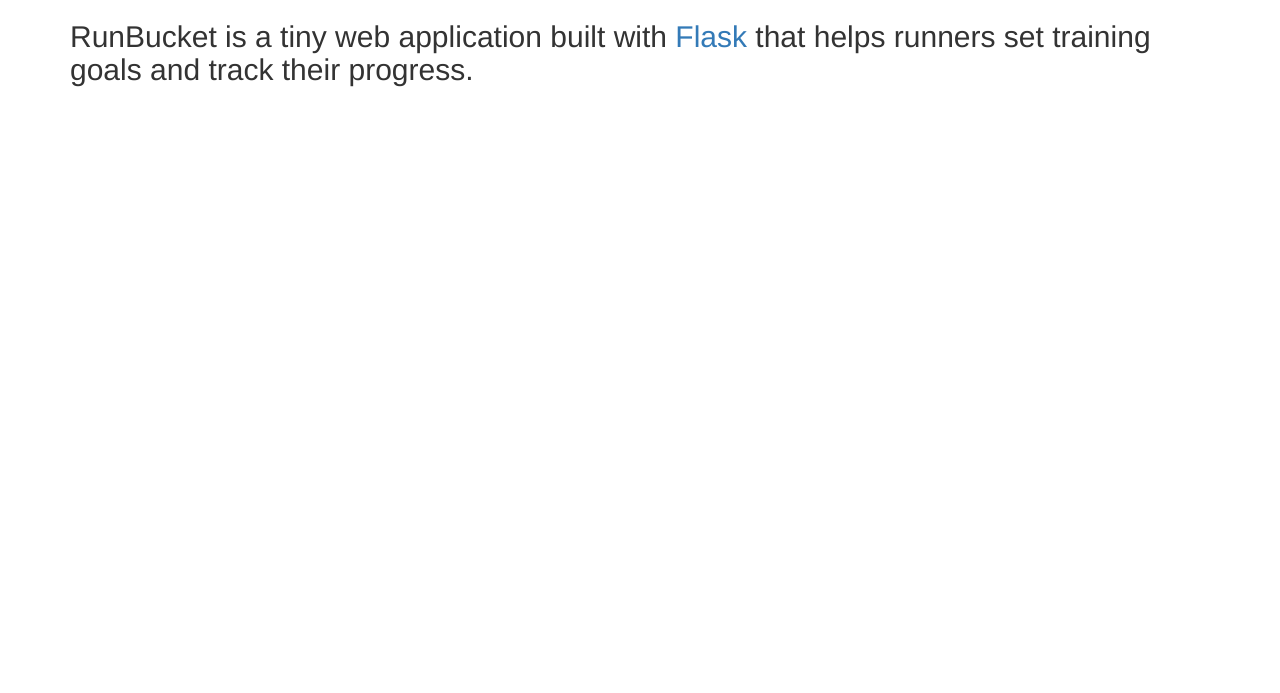
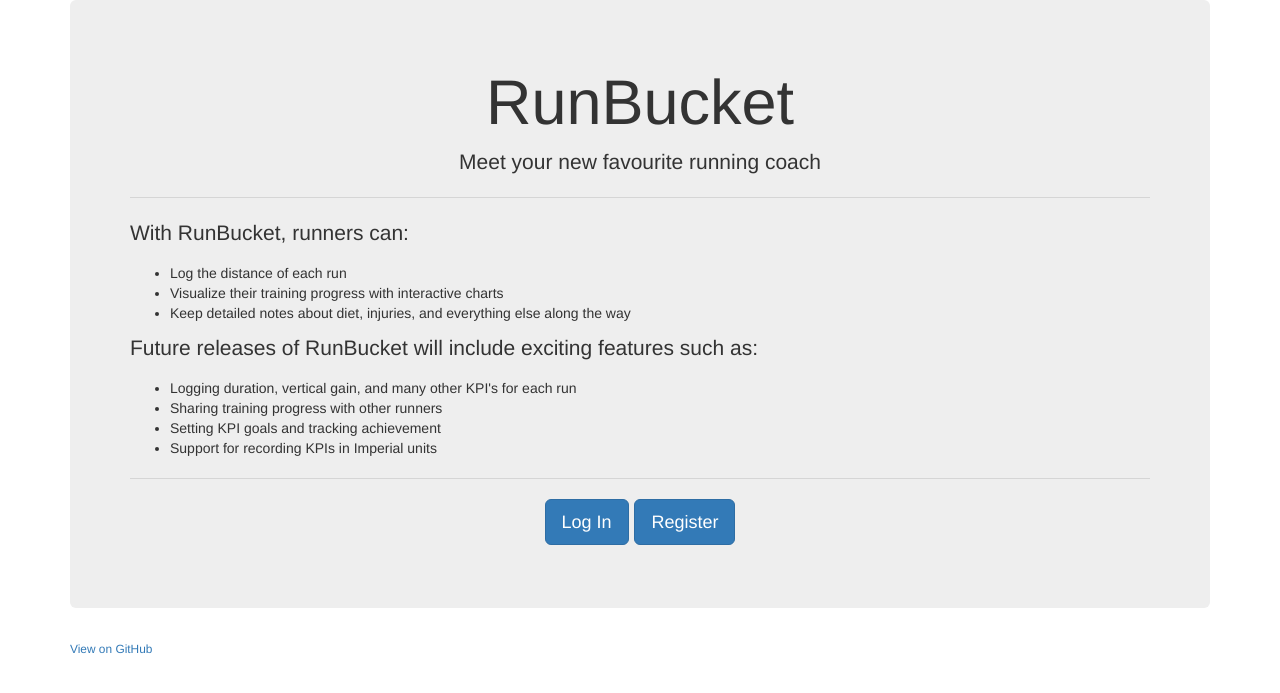
Before and after one commit to mcrwfrd/run-bucket, a Flask app: template app/templates/welcome.html in a window 1280 px wide. Shown: the top 693 px of the page. Run offline with Flask 2, Linux system fonts and the light colour scheme; the template is opened without the code that fills it, so the values that code supplies are empty; some libraries are stand-ins or nearby versions.

Commit message:
Update README and welcome page

```diff
--- a/app/templates/welcome.html
+++ b/app/templates/welcome.html
@@ -1,4 +1,33 @@
 {% extends 'layout.html' %}
 {% block app_content %}
-  <h2>RunBucket is a tiny web application built with <a href="http://flask.pocoo.org/">Flask</a> that helps runners set training goals and track their progress.</h2>
+  <div class="jumbotron">
+    <h1 class="text-center display-4">RunBucket</h1>
+    <p class="lead font-italic text-center">Meet your new favourite running coach</p>
+    <hr class="my-4">
+  <p>With RunBucket, runners can:</p>
+  <ul>
+    <li>Log the distance of each run</li>
+    <li>Visualize their training progress with interactive charts</li>
+    <li>Keep detailed notes about diet, injuries, and everything else along the way</li>
+  </ul>
+  <p>Future releases of RunBucket will include exciting features such as:</p>
+  <ul>
+    <li>Logging duration, vertical gain, and many other KPI's for each run</li>
+    <li>Sharing training progress with other runners</li>
+    <li>Setting KPI goals and tracking achievement</li>
+    <li>Support for recording KPIs in Imperial units</li>
+  </ul>
+  <hr class="my-4">
+  {% if not g.user %}
+    <p class="lead text-center">
+      <a class="btn btn-primary btn-lg" href="{{ url_for('login') }}" role="button">Log In</a>
+      <a class="btn btn-primary btn-lg" href="{{ url_for('register') }}" role="button">Register</a>
+    </p>
+  {% else %}
+    <p class="lead text-center">
+      <a class="btn btn-primary btn-lg" href="{{ url_for('logout') }}" role="button">Log Out</a>
+    </p>
+  {% endif %}
+  </div>
+  <a href="https://github.com/mcrwfrd/runBucket" class="small">View on GitHub</a>
 {% endblock %}
```
Also changed, not shown: README.md.
